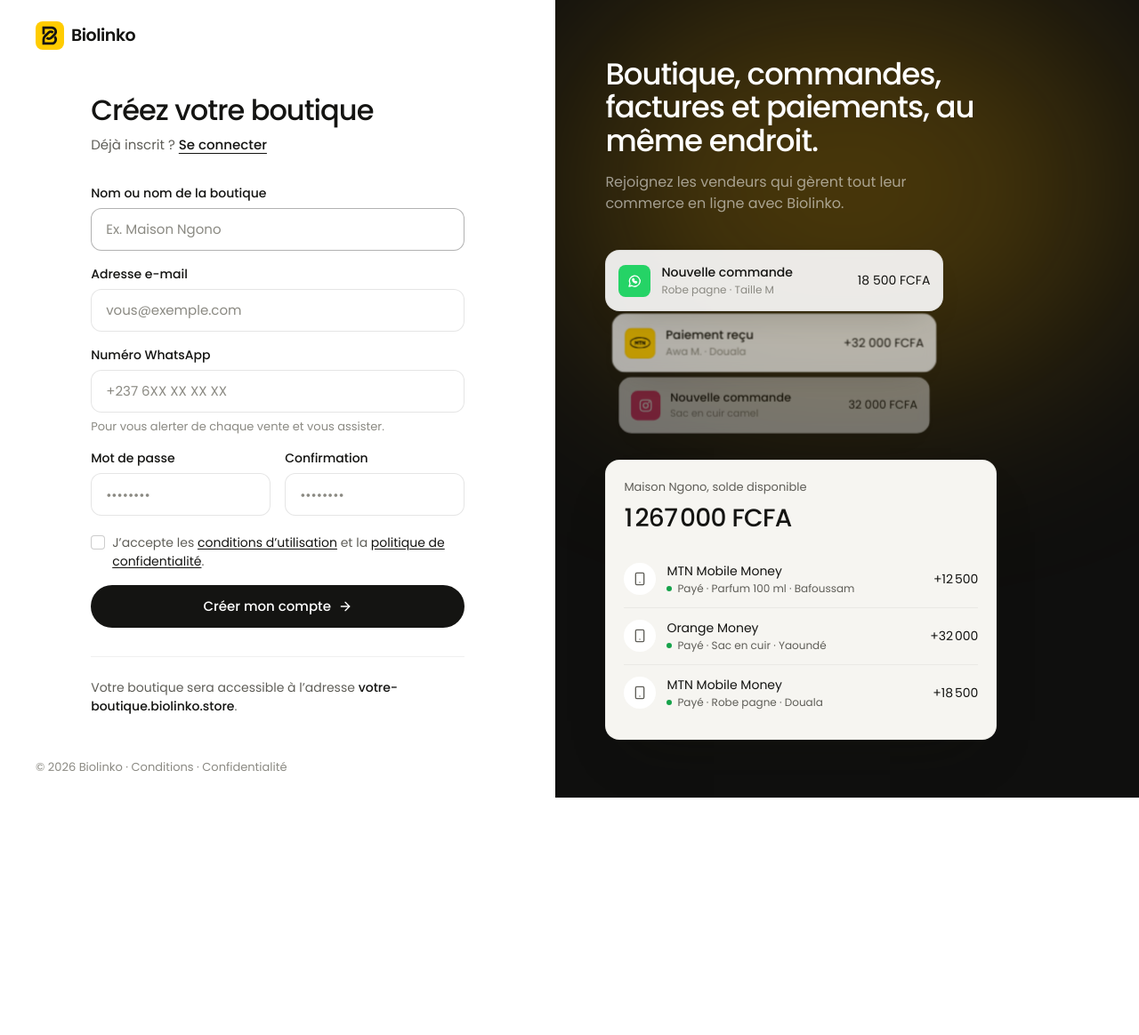
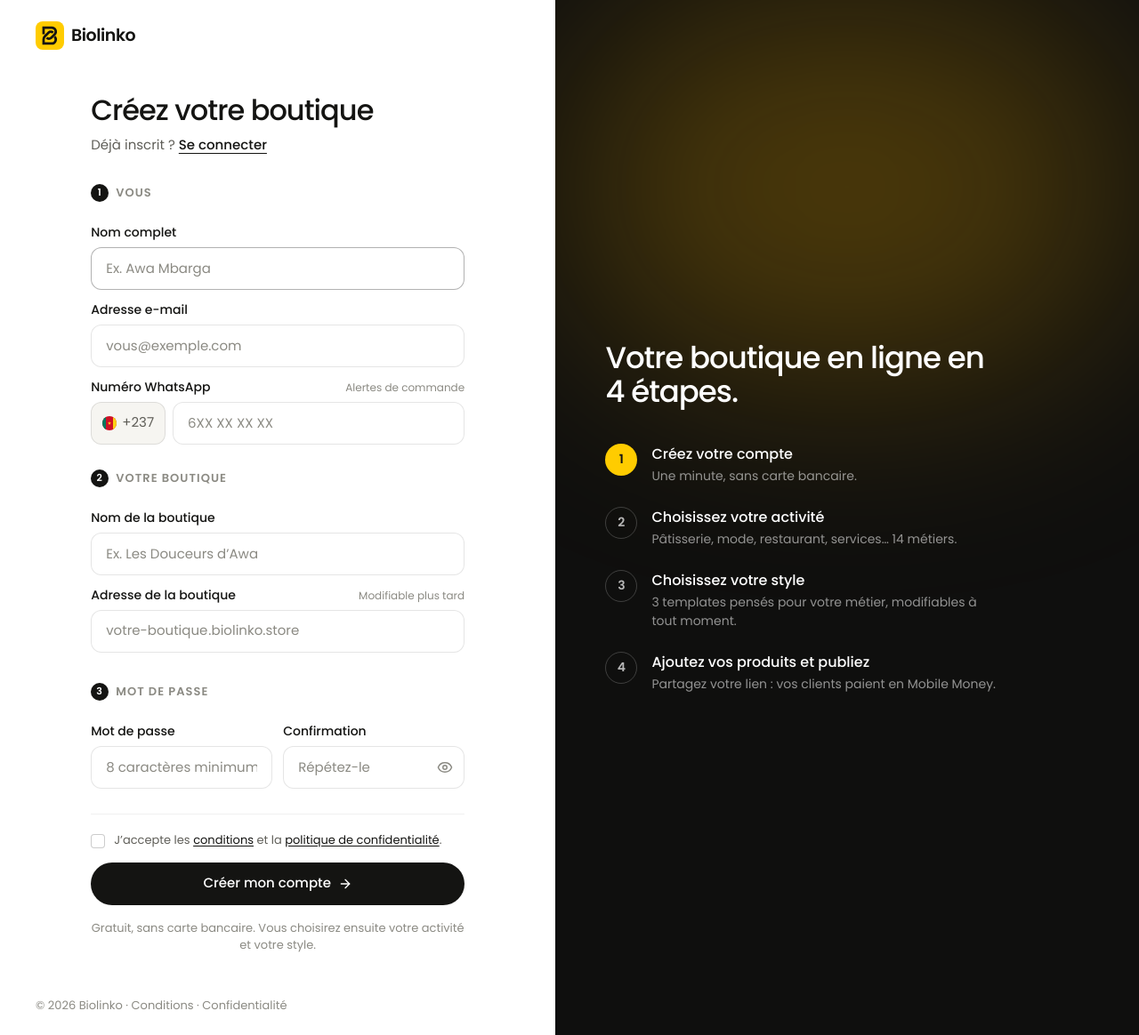
Before and after one commit to Franck-Dimitri/biolinko, a Laravel app: page /register in a window 1280 px wide. Shown: the whole page at 89% size. Before the commit the page ends 897 px from the top, so only its background shows below. Run offline with Laravel 12, Linux system fonts and the light colour scheme; style sheets or scripts are compiled from the project's sources; some libraries are stand-ins or nearby versions.

Commit message:
feat(inscription): formulaire en trois blocs et parcours en 4 étapes

```diff
--- a/app/Http/Controllers/Auth/RegisteredUserController.php
+++ b/app/Http/Controllers/Auth/RegisteredUserController.php
@@ -4,7 +4,11 @@ namespace App\Http\Controllers\Auth;
 
 use App\Http\Controllers\Controller;
 use App\Models\User;
+use App\Payments\Countries;
 use App\Support\PlanIntent;
+use App\Support\ShopIntent;
+use App\Support\StoreSlug;
+use App\Support\TemplateIntent;
 use Illuminate\Auth\Events\Registered;
 use Illuminate\Http\RedirectResponse;
 use Illuminate\Http\Request;
@@ -22,12 +26,12 @@ class RegisteredUserController extends Controller
      */
     public function create(Request $request): Response
     {
-        $shop = \App\Support\ShopIntent::remember($request);
-        $template = \App\Support\TemplateIntent::remember($request);
+        $shop = ShopIntent::remember($request);
+        $template = TemplateIntent::remember($request);
 
         return Inertia::render('Auth/Register', [
             'intendedPlan' => PlanIntent::remember($request),
-            'intendedShop' => $shop ? ['slug' => $shop, 'available' => \App\Support\ShopIntent::isAvailable($shop)] : null,
+            'intendedShop' => $shop ? ['slug' => $shop, 'available' => ShopIntent::isAvailable($shop)] : null,
             'intendedTemplate' => $template ? ['id' => $template['id'], 'name' => $template['name']] : null,
         ]);
     }
@@ -40,31 +44,40 @@ class RegisteredUserController extends Controller
     public function store(Request $request): RedirectResponse
     {
         $request->validate([
+            // Le vendeur (nom complet) et sa boutique (nom + adresse <adresse>.biolinko.store) sont distincts
             'name' => 'required|string|max:255',
+            'store_name' => ['required', 'string', 'max:60'],
+            'store_slug' => StoreSlug::rules(),
             'email' => 'required|string|lowercase|email|max:255|unique:'.User::class,
             // WhatsApp obligatoire : alertes de ventes, assistance et suivi du compte
             'phone_whatsapp' => ['required', 'string', 'max:50', function ($attr, $value, $fail) {
                 try {
-                    \App\Payments\Countries::formatPhone('CM', (string) $value);
+                    Countries::formatPhone('CM', (string) $value);
                 } catch (\InvalidArgumentException $e) {
                     $fail('Entrez un numéro WhatsApp camerounais valide (9 chiffres, ex. 6XX XX XX XX).');
                 }
             }],
             'password' => ['required', 'confirmed', Rules\Password::defaults()],
             'terms' => ['accepted'],
-        ], ['phone_whatsapp.required' => 'Votre numéro WhatsApp est obligatoire : il sert à vous alerter de vos ventes.', 'terms.accepted' => 'Vous devez accepter les conditions d’utilisation et la politique de confidentialité.']);
+        ], StoreSlug::messages('store_slug') + [
+            'name.required' => 'Indiquez votre nom complet.',
+            'password.confirmed' => 'Les deux mots de passe ne correspondent pas.',
+            'store_name.required' => 'Donnez un nom à votre boutique.',
+            'store_slug.required' => 'Choisissez l’adresse de votre boutique.',
+            'phone_whatsapp.required' => 'Votre numéro WhatsApp est obligatoire : il sert à vous alerter de vos ventes.', 'terms.accepted' => 'Vous devez accepter les conditions d’utilisation et la politique de confidentialité.']);
 
         $user = User::create([
             'name' => $request->name,
             'email' => $request->email,
-            'phone_whatsapp' => '+'.\App\Payments\Countries::formatPhone('CM', (string) $request->phone_whatsapp),
+            'phone_whatsapp' => '+'.Countries::formatPhone('CM', (string) $request->phone_whatsapp),
             'role' => 'seller',
             'plan' => 'starter',
             'password' => Hash::make($request->password),
         ]);
         $user->forceFill(['terms_accepted_at' => now()])->save();
 
-        $user->ensureStore(\App\Support\ShopIntent::pull($request));
+        $request->session()->forget(ShopIntent::SESSION_KEY);
+        $user->ensureStore($request->store_slug, trim($request->store_name));
 
         // Le listener Registered appelle sendEmailVerificationNotification() → envoi de l'OTP
         event(new Registered($user));
--- a/resources/js/Layouts/AuthShell.jsx
+++ b/resources/js/Layouts/AuthShell.jsx
@@ -7,12 +7,12 @@ import { BalanceCard, OrderFeed } from '@/Components/Landing/Illustrations';
 /**
  * Habillage des pages d'authentification : formulaire à gauche, aperçu du produit à droite.
  */
-export default function AuthShell({ title, subtitle, children, footer }) {
+export default function AuthShell({ title, subtitle, children, footer, aside = null }) {
     return (
         <>
         <AppToaster />
-        <div className="grid min-h-screen bg-white font-poppins text-[#141412] antialiased lg:grid-cols-[1fr_1.05fr]">
-            <div className="flex flex-col px-5 py-6 sm:px-10">
+        <div className="grid min-h-screen grid-cols-[minmax(0,1fr)] overflow-x-hidden bg-white font-poppins text-[#141412] antialiased lg:grid-cols-[minmax(0,1fr)_minmax(0,1.05fr)]">
+            <div className="flex min-w-0 flex-col px-4 py-6 sm:px-10">
                 <Link href="/" className="flex w-fit items-center gap-2">
                     <span className="flex h-8 w-8 items-center justify-center overflow-hidden rounded-lg bg-[#FFCC00]">
                         <img src="/images/brand/logo-noir.svg" alt="" className="h-12 w-12 max-w-none" />
@@ -21,10 +21,10 @@ export default function AuthShell({ title, subtitle, children, footer }) {
                 </Link>
 
                 <motion.div initial={{ opacity: 0, y: 16 }} animate={{ opacity: 1, y: 0 }} transition={{ duration: 0.5, ease: EASE_OUT }}
-                    className="mx-auto flex w-full max-w-[420px] flex-1 flex-col justify-center py-12">
-                    {title && <h1 className="text-[32px] font-medium leading-tight tracking-[-0.03em]">{title}</h1>}
+                    className="mx-auto flex w-full max-w-[420px] flex-1 flex-col justify-center py-8 sm:py-12">
+                    {title && <h1 className="text-[28px] font-medium sm:text-[32px] leading-tight tracking-[-0.03em]">{title}</h1>}
                     {subtitle && <div className="mt-2 text-[15px] text-[#5F5E58]">{subtitle}</div>}
-                    <div className="mt-8">{children}</div>
+                    <div className="mt-6 sm:mt-8">{children}</div>
                     {footer && <div className="mt-8 border-t border-black/[0.06] pt-6 text-[14px] text-[#5F5E58]">{footer}</div>}
                 </motion.div>
 
@@ -33,6 +33,7 @@ export default function AuthShell({ title, subtitle, children, footer }) {
 
             <div className="relative hidden overflow-hidden bg-[#0F0F0E] lg:block">
                 <div aria-hidden className="absolute left-1/2 top-0 h-[420px] w-[620px] -translate-x-1/2 rounded-full bg-[#FFB800]/25 blur-[120px]" />
+                {aside ? <div className="relative flex h-full flex-col justify-center px-14">{aside}</div> : (
                 <div className="relative flex h-full flex-col justify-center gap-10 px-14">
                     <div>
                         <p className="max-w-[420px] text-[34px] font-medium leading-[1.1] tracking-[-0.03em] text-white">
@@ -45,6 +46,7 @@ export default function AuthShell({ title, subtitle, children, footer }) {
                         <BalanceCard className="mt-4" />
                     </div>
                 </div>
+                )}
             </div>
         </div>
         </>
--- a/resources/js/Pages/Auth/Register.jsx
+++ b/resources/js/Pages/Auth/Register.jsx
@@ -1,96 +1,171 @@
 import InputError from '@/Components/UI/InputError';
 import PlanIntentBanner from '@/Components/Dashboard/PlanIntentBanner';
-import AuthShell, { fieldClass, labelClass, primaryButtonClass } from '@/Layouts/AuthShell';
+import AuthShell, { fieldClass, primaryButtonClass } from '@/Layouts/AuthShell';
 import { Head, Link, useForm } from '@inertiajs/react';
-import { ArrowRight, Loader2 } from 'lucide-react';
-import { storeAddress } from '@/Components/Storefront/storeUrl';
+import { useState } from 'react';
+import { ArrowRight, Eye, EyeOff, Loader2 } from 'lucide-react';
+import SlugField, { slugify, useSlugCheck } from '@/Components/Store/SlugField';
 
+/** « maison-ngono » → « Maison Ngono » (adresse réservée sur la landing). */
+const displayName = (slug) => slug.split('-').map((w) => w.charAt(0).toUpperCase() + w.slice(1)).join(' ');
+
+/*
+ * Inscription en trois blocs lisibles, avec des libellés toujours visibles :
+ * vous (nom, e-mail, WhatsApp), votre boutique (nom + adresse nom.biolinko.store vérifiée en direct), votre mot de passe.
+ */
+function Group({ n, title, children }) {
+    return (
+        <fieldset className="space-y-3">
+            <legend className="mb-3 flex items-center gap-2 text-[13px] font-semibold uppercase tracking-[0.08em] text-[#8B8A83]">
+                <span className="flex h-5 w-5 items-center justify-center rounded-full bg-[#141412] text-[11px] font-semibold text-white">{n}</span>{title}
+            </legend>
+            {children}
+        </fieldset>
+    );
+}
+
+// Panneau de droite : le parcours qui attend le vendeur après l'inscription
+const JOURNEY = [
+    ['Créez votre compte', 'Une minute, sans carte bancaire.'],
+    ['Choisissez votre activité', 'Pâtisserie, mode, restaurant, services… 14 métiers.'],
+    ['Choisissez votre style', '3 templates pensés pour votre métier, modifiables à tout moment.'],
+    ['Ajoutez vos produits et publiez', 'Partagez votre lien : vos clients paient en Mobile Money.'],
+];
+const Journey = () => (
+    <div className="max-w-[440px]">
+        <p className="text-[34px] font-medium leading-[1.1] tracking-[-0.03em] text-white">Votre boutique en ligne en 4 étapes.</p>
+        <ol className="mt-10 space-y-6">
+            {JOURNEY.map(([t, d], i) => (
+                <li key={t} className="flex gap-4">
+                    <span className={`flex h-9 w-9 shrink-0 items-center justify-center rounded-full text-[14px] font-semibold ${i === 0 ? 'bg-[#FFCC00] text-[#141412]' : 'border border-white/20 text-white/70'}`}>{i + 1}</span>
+                    <span><span className="block text-[16px] font-medium text-white">{t}</span><span className="mt-0.5 block text-[14px] text-white/55">{d}</span></span>
+                </li>
+            ))}
+        </ol>
+    </div>
+);
+
+const Label = ({ htmlFor, children, hint }) => (
+    <label htmlFor={htmlFor} className="mb-1.5 flex items-baseline justify-between gap-3 text-[14px] font-medium text-[#141412]">
+        {children}{hint && <span className="text-[12px] font-normal text-[#8B8A83]">{hint}</span>}
+    </label>
+);
 export default function Register({ intendedPlan = null, intendedShop = null, intendedTemplate = null }) {
     const { data, setData, post, processing, errors, reset } = useForm({
         name: '',
+        store_name: intendedShop ? displayName(intendedShop.slug) : '',
+        store_slug: intendedShop?.slug || '',
         email: '',
         phone_whatsapp: '',
         password: '',
         password_confirmation: '',
         terms: false,
     });
+    const [showPassword, setShowPassword] = useState(false);
+    const check = useSlugCheck(data.store_slug);
+
+    // L'adresse suit le nom de la boutique tant que le vendeur ne l'a pas modifiée lui-même
+    const [slugTouched, setSlugTouched] = useState(false);
+    const setStoreName = (value) => setData((d) => ({ ...d, store_name: value, ...(slugTouched ? {} : { store_slug: slugify(value).replace(/-+$/g, '') }) }));
 
     const submit = (e) => {
         e.preventDefault();
-        post(route('register'), {
-            onFinish: () => reset('password', 'password_confirmation'),
-        });
+        if (check.status === 'taken') { document.getElementById('store_slug')?.focus(); return; }
+        post(route('register'), { onFinish: () => reset('password', 'password_confirmation') });
     };
+
+    const input = (name, label, placeholder, props = {}, hint = null) => (
+        <div>
+            <Label htmlFor={name} hint={hint}>{label}</Label>
+            <input id={name} name={name} value={data[name]} placeholder={placeholder} required
+                className={fieldClass} onChange={(e) => setData(name, e.target.value)} {...props} />
+            <InputError message={errors[name]} className="mt-1.5" />
+        </div>
+    );
+    const passwordType = showPassword ? 'text' : 'password';
 
     return (
         <>
             <Head title="Créer un compte, Biolinko" />
             <AuthShell
+                aside={<Journey />}
                 title="Créez votre boutique"
                 subtitle={<>Déjà inscrit ? <Link href={route('login', intendedPlan ? { plan: intendedPlan } : {})} className="font-medium text-[#141412] underline underline-offset-4">Se connecter</Link></>}
-                footer={<>Votre boutique sera accessible à l’adresse <span className="font-medium text-[#141412]">{storeAddress(intendedShop?.slug || 'votre-boutique')}</span>.</>}
             >
                 <PlanIntentBanner plan={intendedPlan} action="Créez votre compte et validez votre e-mail :" />
                 {intendedTemplate && (
-                    <div className="mb-6 rounded-2xl border border-black/[0.08] bg-[#FFFBEA] p-4 text-sm text-[#141412]">
-                        Template choisi : <strong className="font-semibold">{intendedTemplate.name}</strong>. Il sera présélectionné à la création de votre boutique.
-                    </div>
-                )}
-                {intendedShop && (
-                    <div className={`mb-6 rounded-2xl border p-4 text-sm ${intendedShop.available ? 'border-emerald-200 bg-emerald-50 text-emerald-900' : 'border-amber-200 bg-amber-50 text-amber-900'}`}>
-                        {intendedShop.available
-                            ? <>Votre adresse <strong className="font-semibold">{storeAddress(intendedShop.slug)}</strong> est réservée pendant votre inscription.</>
-                            : <>L’adresse <strong className="font-semibold">{storeAddress(intendedShop.slug)}</strong> est déjà prise : nous vous en proposerons une proche, modifiable ensuite.</>}
+                    <div className="mb-5 rounded-2xl border border-black/[0.08] bg-[#FFFBEA] p-3.5 text-[14px] text-[#141412]">
+                        Template choisi : <strong className="font-semibold">{intendedTemplate.name}</strong>.
                     </div>
                 )}
 
-                <form onSubmit={submit} className="space-y-4">
+                <form onSubmit={submit} className="space-y-7">
+                    <Group n="1" title="Vous">
+                        {input('name', 'Nom complet', 'Ex. Awa Mbarga', { type: 'text', autoFocus: true, autoComplete: 'name' })}
+                        {input('email', 'Adresse e-mail', 'vous@exemple.com', { type: 'email', inputMode: 'email', autoComplete: 'email' })}
                         <div>
-                        <label htmlFor="name" className={labelClass}>Nom ou nom de la boutique</label>
-                        <input id="name" type="text" name="name" value={data.name} required autoFocus autoComplete="name"
-                            placeholder="Ex. Maison Ngono" className={fieldClass} onChange={(e) => setData('name', e.target.value)} />
-                        <InputError message={errors.name} className="mt-1.5" />
+                            <Label htmlFor="phone_whatsapp" hint="Alertes de commande">Numéro WhatsApp</Label>
+                            <div className="flex gap-2">
+                                <span className="flex h-12 shrink-0 items-center gap-1.5 rounded-xl border border-black/10 bg-[#F6F5F1] px-3 text-[15px] text-[#5F5E58]">
+                                    <img src="/images/flags/cm.svg" alt="" className="h-4 w-4 rounded-full object-cover" /> +237
+                                </span>
+                                <input id="phone_whatsapp" name="phone_whatsapp" type="tel" inputMode="tel" autoComplete="tel-national" required placeholder="6XX XX XX XX"
+                                    value={data.phone_whatsapp} onChange={(e) => setData('phone_whatsapp', e.target.value)} className={`${fieldClass} min-w-0 flex-1`} />
                             </div>
-
-                    <div>
-                        <label htmlFor="email" className={labelClass}>Adresse e-mail</label>
-                        <input id="email" type="email" name="email" value={data.email} required autoComplete="email"
-                            placeholder="vous@exemple.com" className={fieldClass} onChange={(e) => setData('email', e.target.value)} />
-                        <InputError message={errors.email} className="mt-1.5" />
-                    </div>
-
-                    <div>
-                        <label htmlFor="phone_whatsapp" className={labelClass}>Numéro WhatsApp</label>
-                        <input id="phone_whatsapp" type="tel" inputMode="tel" name="phone_whatsapp" value={data.phone_whatsapp} required autoComplete="tel"
-                            placeholder="+237 6XX XX XX XX" className={fieldClass} onChange={(e) => setData('phone_whatsapp', e.target.value)} />
-                        {!errors.phone_whatsapp && <p className="mt-1.5 text-[13px] text-[#8B8A83]">Pour vous alerter de chaque vente et vous assister.</p>}
                             <InputError message={errors.phone_whatsapp} className="mt-1.5" />
                         </div>
+                    </Group>
 
-                    <div className="grid gap-4 sm:grid-cols-2">
+                    <Group n="2" title="Votre boutique">
                         <div>
-                            <label htmlFor="password" className={labelClass}>Mot de passe</label>
-                            <input id="password" type="password" name="password" value={data.password} required autoComplete="new-password"
-                                placeholder="••••••••" className={fieldClass} onChange={(e) => setData('password', e.target.value)} />
-                            <InputError message={errors.password} className="mt-1.5" />
+                            <Label htmlFor="store_name">Nom de la boutique</Label>
+                            <input id="store_name" name="store_name" value={data.store_name} placeholder="Ex. Les Douceurs d’Awa"
+                                required maxLength={60} autoComplete="organization" className={fieldClass} onChange={(e) => setStoreName(e.target.value)} />
+                            <InputError message={errors.store_name} className="mt-1.5" />
                         </div>
                         <div>
-                            <label htmlFor="password_confirmation" className={labelClass}>Confirmation</label>
-                            <input id="password_confirmation" type="password" name="password_confirmation" value={data.password_confirmation} required autoComplete="new-password"
-                                placeholder="••••••••" className={fieldClass} onChange={(e) => setData('password_confirmation', e.target.value)} />
-                            <InputError message={errors.password_confirmation} className="mt-1.5" />
+                            <Label htmlFor="store_slug" hint="Modifiable plus tard">Adresse de la boutique</Label>
+                            <SlugField value={data.store_slug} check={check}
+                                onChange={(v) => { setSlugTouched(true); setData('store_slug', v); }} />
+                            <InputError message={errors.store_slug} className="mt-1" />
+                        </div>
+                    </Group>
+
+                    <Group n="3" title="Mot de passe">
+                        <div className="grid gap-3 sm:grid-cols-2">
+                            <div>
+                                <Label htmlFor="password">Mot de passe</Label>
+                                <input id="password" name="password" type={passwordType} value={data.password} placeholder="8 caractères minimum"
+                                    required autoComplete="new-password" className={fieldClass} onChange={(e) => setData('password', e.target.value)} />
+                            </div>
+                            <div>
+                                <Label htmlFor="password_confirmation">Confirmation</Label>
+                                <div className="relative">
+                                    <input id="password_confirmation" name="password_confirmation" type={passwordType} value={data.password_confirmation}
+                                        placeholder="Répétez-le" required autoComplete="new-password"
+                                        className={`${fieldClass} pr-11`} onChange={(e) => setData('password_confirmation', e.target.value)} />
+                                    <button type="button" onClick={() => setShowPassword((v) => !v)} aria-label={showPassword ? 'Masquer les mots de passe' : 'Afficher les mots de passe'}
+                                        className="absolute inset-y-0 right-0 flex w-11 items-center justify-center text-[#8B8A83] hover:text-[#141412]">
+                                        {showPassword ? <EyeOff className="h-[18px] w-[18px]" /> : <Eye className="h-[18px] w-[18px]" />}
+                                    </button>
                                 </div>
                             </div>
+                        </div>
+                        <InputError message={errors.password || errors.password_confirmation} className="mt-1.5" />
+                    </Group>
 
-                    <label className="flex items-start gap-2 pt-1 text-[14px] text-[#5F5E58]">
+                    <div className="space-y-4 border-t border-black/[0.06] pt-5">
+                        <label className="flex items-start gap-2.5 text-[13px] leading-snug text-[#5F5E58]">
                             <input type="checkbox" name="terms" required checked={data.terms} onChange={(e) => setData('terms', e.target.checked)}
-                            className="mt-0.5 h-4 w-4 rounded border-black/20 text-[#141412] focus:ring-0" />
-                        <span>J’accepte les <Link href={route('legal.terms')} target="_blank" className="text-[#141412] underline underline-offset-2">conditions d’utilisation</Link> et la <Link href={route('legal.privacy')} target="_blank" className="text-[#141412] underline underline-offset-2">politique de confidentialité</Link>.</span>
+                                className="mt-0.5 h-4 w-4 shrink-0 rounded border-black/20 text-[#141412] focus:ring-0" />
+                            <span>J’accepte les <Link href={route('legal.terms')} target="_blank" className="text-[#141412] underline underline-offset-2">conditions</Link> et la <Link href={route('legal.privacy')} target="_blank" className="text-[#141412] underline underline-offset-2">politique de confidentialité</Link>.</span>
                         </label>
-
+                        <InputError message={errors.terms} />
                         <button type="submit" disabled={processing} className={primaryButtonClass}>
                             {processing ? <><Loader2 className="h-4 w-4 animate-spin" /> Création du compte…</> : <>Créer mon compte <ArrowRight className="h-4 w-4" /></>}
                         </button>
+                        <p className="text-center text-[13px] text-[#8B8A83]">Gratuit, sans carte bancaire. Vous choisirez ensuite votre activité et votre style.</p>
+                    </div>
                 </form>
             </AuthShell>
         </>
```
Also changed, not shown: tests/Feature/Auth/AccountAccessTest.php (+6 -6 lines), tests/Feature/Auth/RegistrationTest.php (+1 -1 lines), tests/Feature/VendorRegistrationTest.php (+6 -3 lines). Lines whose indentation alone changed are shown as unchanged.
